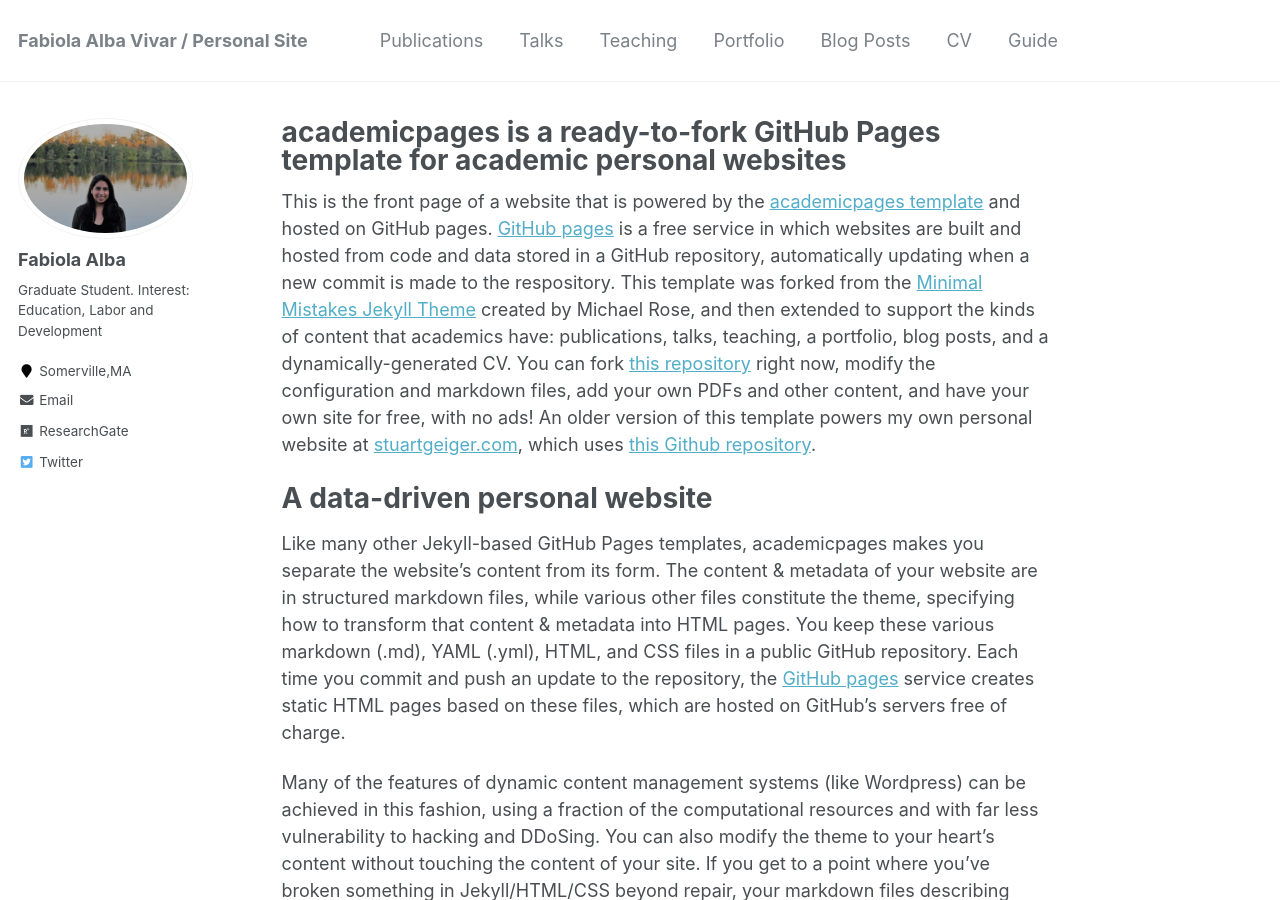
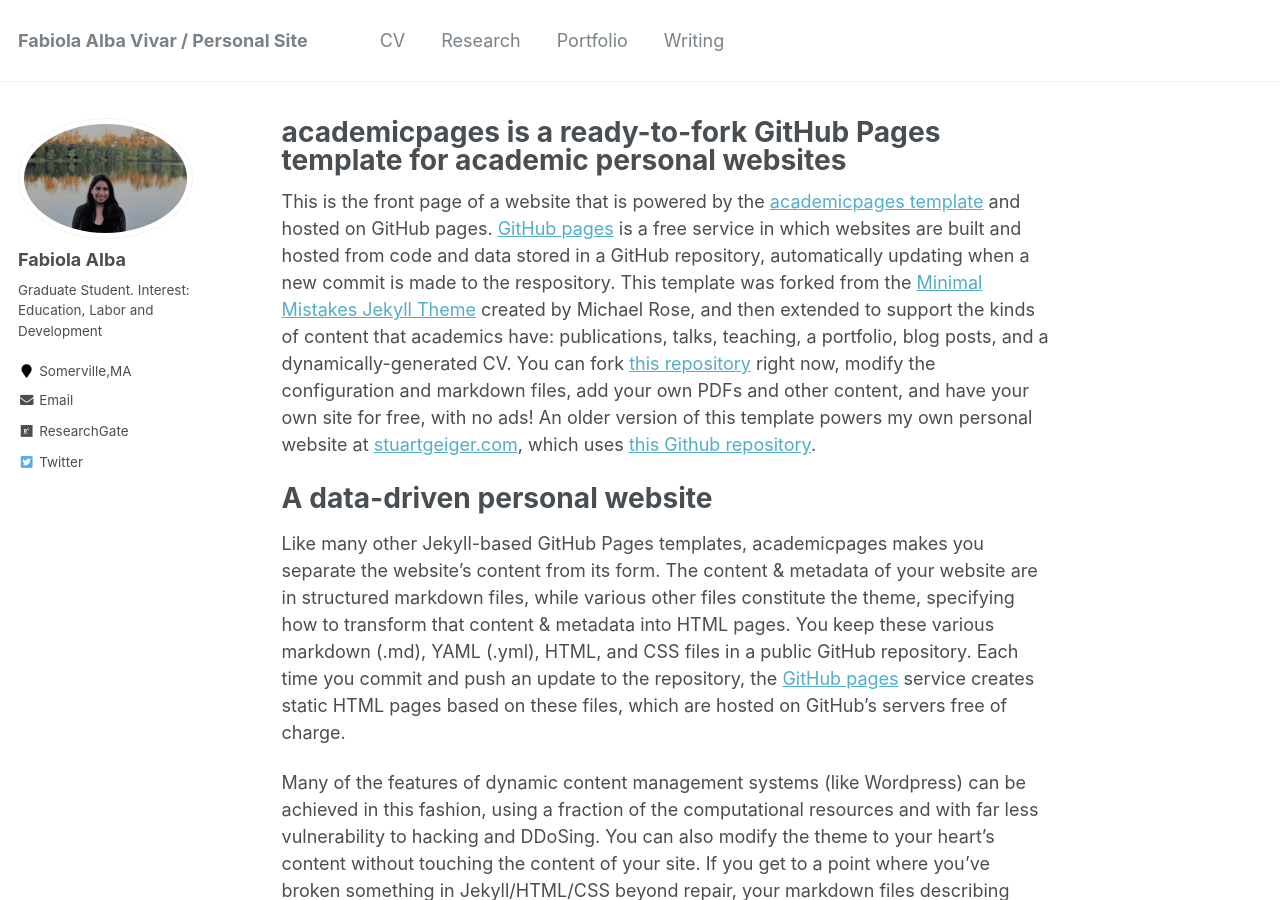
Before and after one commit to falbav/falbav.github.io, a Jekyll site: the page built from _pages/about.md, in a window 1280 px wide and 900 px high. Built offline with Jekyll 4.4.1, drawn with Linux system fonts in a browser that asks for light colours.

Commit message:
Update navigation.yml

```diff
--- a/_data/navigation.yml
+++ b/_data/navigation.yml
@@ -1,22 +1,13 @@
 # main links links
 main:
-  - title: "Publications"
-    url: /publications/
+  - title: "CV"
+    url: /cv/
 
-  - title: "Talks"
-    url: /talks/
-
-  - title: "Teaching"
-    url: /teaching/
+  - title: "Research"
+    url: /research/
 
   - title: "Portfolio"
     url: /portfolio/
 
-  - title: "Blog Posts"
-    url: /year-archive/
-
-  - title: "CV"
-    url: /cv/
-
-  - title: "Guide"
-    url: /markdown/
+  - title: "Writing"
+    url: /talks/
```
